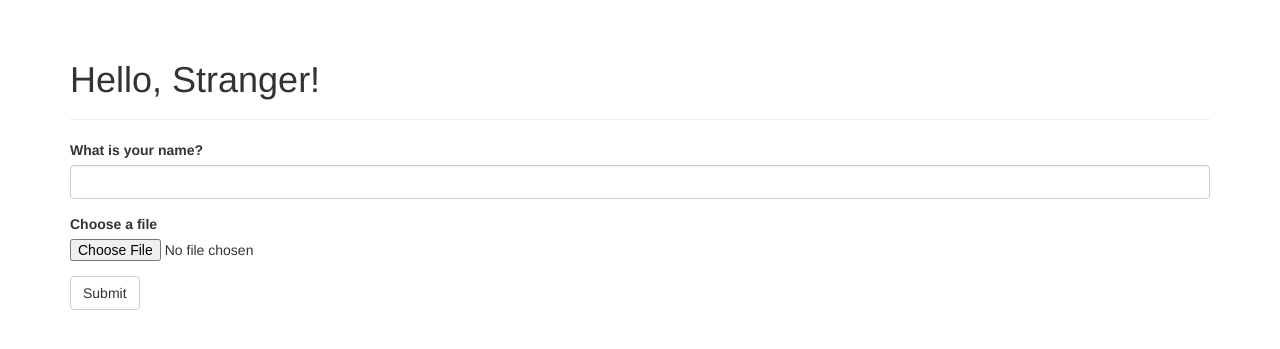
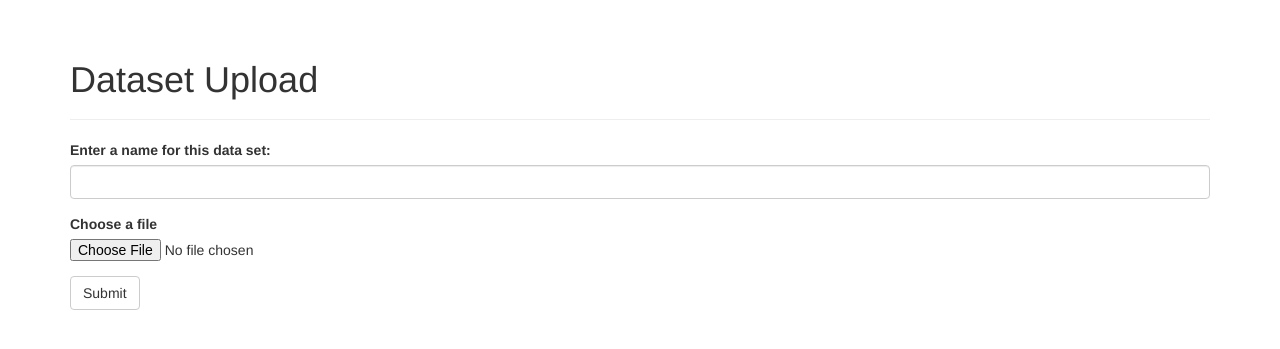
Before and after one commit to tommaho/vizzy, a Flask app: page /data in a window 1280 px wide. Shown: the part 52-401 px from the top of the page. Run offline with Flask 3, Linux system fonts and the light colour scheme; some libraries are stand-ins or nearby versions.

Commit message:
Upload review

```diff
--- a/app.py
+++ b/app.py
@@ -7,7 +7,7 @@ from wtforms.validators import DataRequired
 import pandas as pd
 
 class NameForm(FlaskForm):
-    name = StringField('What is your name?', validators=[DataRequired()])
+    data_name = StringField('Enter a name for this data set:', validators=[DataRequired()])
     csv_file = FileField('Choose a file', validators=[
         FileRequired(),
         FileAllowed(['csv'], 'CSV files only!'),
@@ -29,24 +29,24 @@ app.debug = True
 
 @app.route('/')
 def home():  # put application's code here
-    return render_template('index.html', name='Tom')
+    return render_template('index.html')
 
 
 @app.route('/data', methods=['GET', 'POST'])
 def data():  # put application's code here
-    name = None
+    data_name = None
     form = NameForm()
     data_table = None
     if form.validate_on_submit():
-        name = form.name.data
+        data_name = form.data_name.data
         data_table = (pd.read_csv(form.csv_file.data)
                       .to_html(index=False
                                , classes='table table-bordered table-striped'
                                , table_id='data_table'))
-        form.name.data = ''
+        form.data_name.data = ''
     return render_template('data.html'
                            , form=form
-                           , name=name
+                           , data_name=data_name
                            , table=data_table)
 
 
--- a/templates/data.html
+++ b/templates/data.html
@@ -4,15 +4,22 @@
 {% block title %}Vizzy Data{% endblock %}
 
 {% block page_content %}
+
+    {% if  table == None %}
+
 <div class="page-header">
-    <h1>Hello, {% if name %}{{ name }}{% else %}Stranger{% endif %}!</h1>
+    <h1>Dataset Upload</h1>
 </div>
 
     {{ wtf.quick_form(form) }}
 
-    {% if  table %}
+{% else %}
 
-    <h2>Uploaded CSV Data</h2>
+    <div class="page-header">
+    <h1>Dataset Review: {{ data_name }} </h1>
+</div>
     {{ table | safe }}
+
+
     {% endif %}
 {% endblock %}
```
